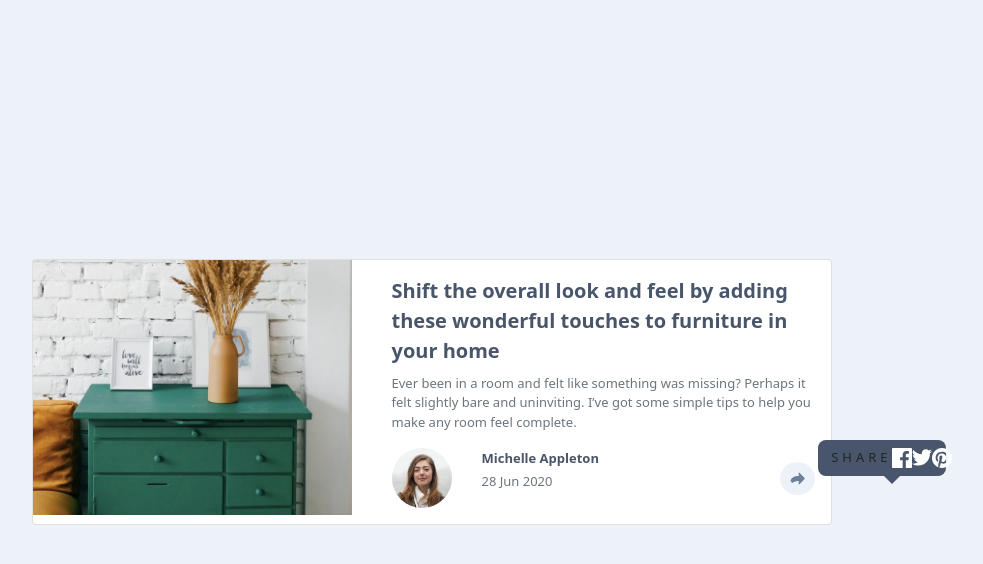
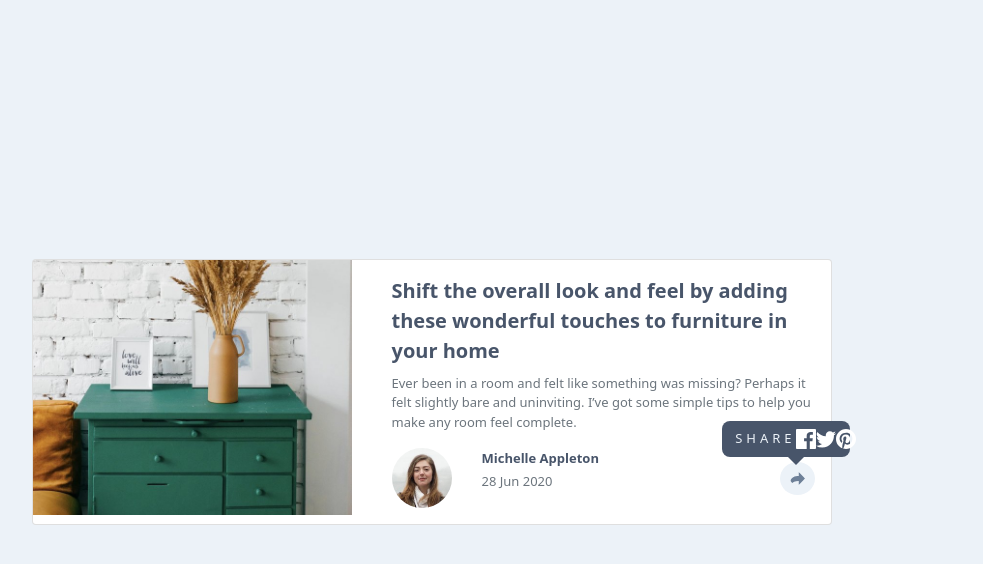
Before and after one commit to RiyaJ28/article-preview-component-master, a plain HTML site: page index.html in a window 1280 px wide. Both pictures are taken after a click on the element 1005 px from the left and 478 px from the top of the page. Shown: the whole page, without its empty margins (208-1191 px from the left). Drawn offline with nearby package versions, Linux system fonts and the light colour scheme.

Commit message:
popup position

```diff
--- a/index.html
+++ b/index.html
@@ -45,9 +45,9 @@
                 <div class="popupParent">
                   <div id="popup" class="hidden">
                     Share
-                    <img src="images/icon-facebook.svg" alt="icon-facebook" />
-                    <img src="images/icon-twitter.svg" alt="icon-twitter" />
-                    <img src="images/icon-pinterest.svg" alt="icon-pinterest" />
+                    <a href="https://www.facebook.com/"><img src="images/icon-facebook.svg" alt="icon-facebook" /></a>
+                    <a href="https://twitter.com/"><img src="images/icon-twitter.svg" alt="icon-twitter" /></a>
+                    <a href="https://in.pinterest.com/"><img src="images/icon-pinterest.svg" alt="icon-pinterest" /></a>
                   </div>
                 </div>
                 <div id="ba" class="button" onclick="clickShare()">
--- a/style.css
+++ b/style.css
@@ -48,9 +48,9 @@ body{
     flex: auto;
 }
 .share{
-    background-color:hsl(210, 46%, 95%);
     border-radius:100%;
     padding: 10px;
+    background-color:hsl(210, 46%, 95%);
     cursor: pointer;
     color: hsl(217, 19%, 35%);
 
@@ -71,7 +71,7 @@ body{
   #popup {
     position: absolute;
     background-color:hsl(217, 19%, 35%);
-    color: var(--grayBlue);
+    color:hsl(210, 46%, 95%);
     text-transform: uppercase;
     letter-spacing: 0.5vh;
     display: flex;
@@ -81,8 +81,8 @@ body{
     border-radius: 1vh;
     font-size: small;
     width: 10vw;
-    top: -3vw;
-    left: 3vw;
+    top: -4.5vw;
+    left: -4.5vw;
   }
 
   #popup::after {
```
